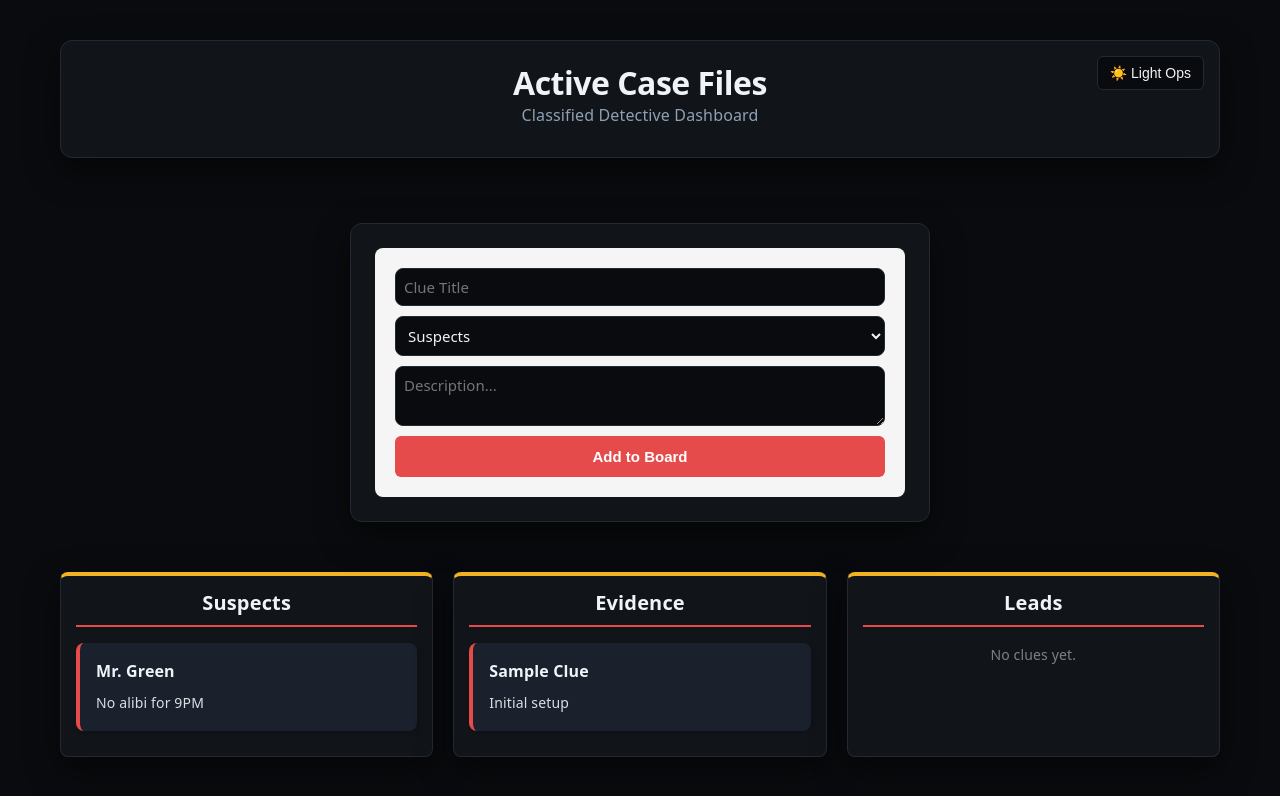
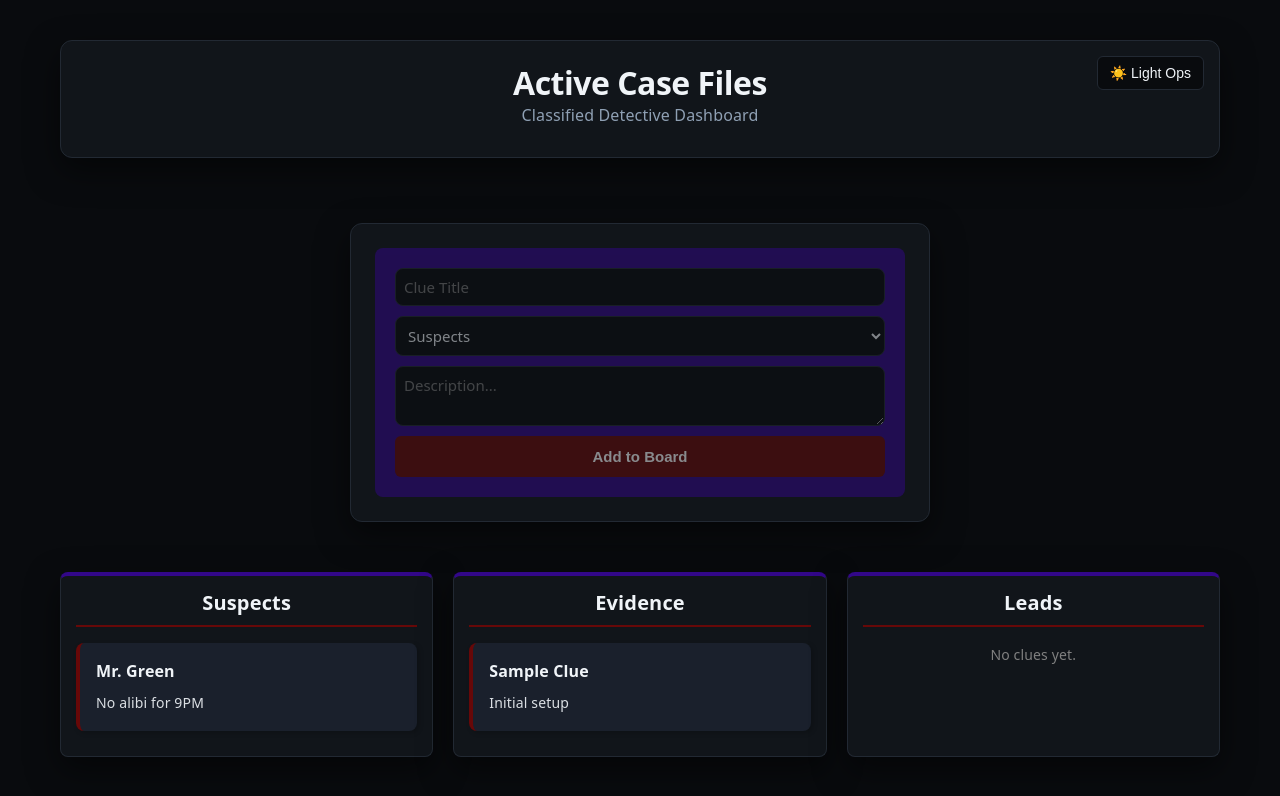
Before and after one commit to NikaGhaderi/detective-board, a React app: page / in a window 1280 px wide. Shown: the top 796 px of the page. Built offline with nearby package versions, Linux system fonts and the light colour scheme; the HTML template or start-up script is replaced by a standard one.

Commit message:
code cleanup and a slight css fix

```diff
--- a/src/App.css
+++ b/src/App.css
@@ -5,7 +5,6 @@
   gap: 30px;
 }
 
-/* UI/Form Panel Wrapper */
 .ui-section {
   background-color: var(--code-bg);
   padding: 24px;
@@ -25,7 +24,6 @@
   gap: 16px;
 }
 
-/* Beautiful Interactive Field Formats */
 .ui-section input,
 .ui-section select,
 .ui-section textarea {
@@ -64,7 +62,6 @@
   opacity: 0.95;
 }
 
-/* Board Grid Layout Tuning */
 .detective-board {
   display: flex;
   flex-wrap: wrap;
@@ -96,7 +93,6 @@
   border-bottom: 1px solid var(--border);
 }
 
-/* Clue Card Interactive Mechanics */
 .clue-card {
   background-color: var(--card-bg) !important;
   color: var(--text-h) !important;
--- a/src/components/AddClueForm.jsx
+++ b/src/components/AddClueForm.jsx
@@ -16,7 +16,7 @@ export default function AddClueForm({ onAddClue }) {
   };
 
   return (
-    <form onSubmit={handleSubmit} style={{ display: 'flex', flexDirection: 'column', gap: '10px', padding: '20px', backgroundColor: '#f5f5f5', borderRadius: '8px' }}>
+    <form onSubmit={handleSubmit} style={{ display: 'flex', flexDirection: 'column', gap: '10px', padding: '20px', backgroundColor: 'var(--accent-line)', opacity: 0.5 , borderRadius: '8px' }}>
       <input type="text" placeholder="Clue Title" value={title} onChange={e => setTitle(e.target.value)} required style={{ padding: '8px' }} />
       <select value={category} onChange={e => setCategory(e.target.value)} style={{ padding: '8px' }}>
         <option value="Suspects">Suspects</option>
--- a/src/index.css
+++ b/src/index.css
@@ -1,38 +1,29 @@
-/* ==========================================
-   THEME CONFIGURATIONS (CSS Custom Variables)
-   ========================================== */
-
-/* DEFAULT: Dark Theme (Cyberpunk Operations Panel) */
 body.dark {
   --bg: #090b0e;
   --code-bg: #11151a;
   --border: #222933;
   --text-h: #f0f4f8;
   --text: #8fa0b4;
-  --accent: #e54b4b;          /* Vibrant alert crimson */
-  --accent-line: #f1b223;     /* Tactical intelligence yellow */
-  --card-bg: #1a202c;         /* Slate metadata blocks */
+  --accent: #670808;
+  --accent-line: #320789;
+  --card-bg: #1a202c;
   --shadow: rgba(0, 0, 0, 0.5) 0px 12px 32px;
   color-scheme: dark;
 }
 
-/* LIGHT THEME (Warm Parchment Bulletin Board) */
 body.light {
   --bg: #f8f4eb;
   --code-bg: #ffffff;
   --border: #dfdace;
   --text-h: #2d251e;
   --text: #665e53;
-  --accent: #1972d2;          /* Royal ink blue */
-  --accent-line: #c23b3b;     /* Classic investigation string red */
-  --card-bg: #fffbbf;         /* Traditional paper post-it yellow */
+  --accent: #1972d2;
+  --accent-line: #c23b3b;
+  --card-bg: #fffbbf;
   --shadow: rgba(45, 37, 30, 0.08) 0px 8px 24px;
   color-scheme: light;
 }
 
-/* ==========================================
-   GLOBAL APP CONTAINER LAYOUTS
-   ========================================== */
 :root {
   --sans: system-ui, -apple-system, BlinkMacSystemFont, 'Segoe UI', Roboto, sans-serif;
   --mono: ui-monospace, SFMono-Regular, Consolas, monospace;
```
